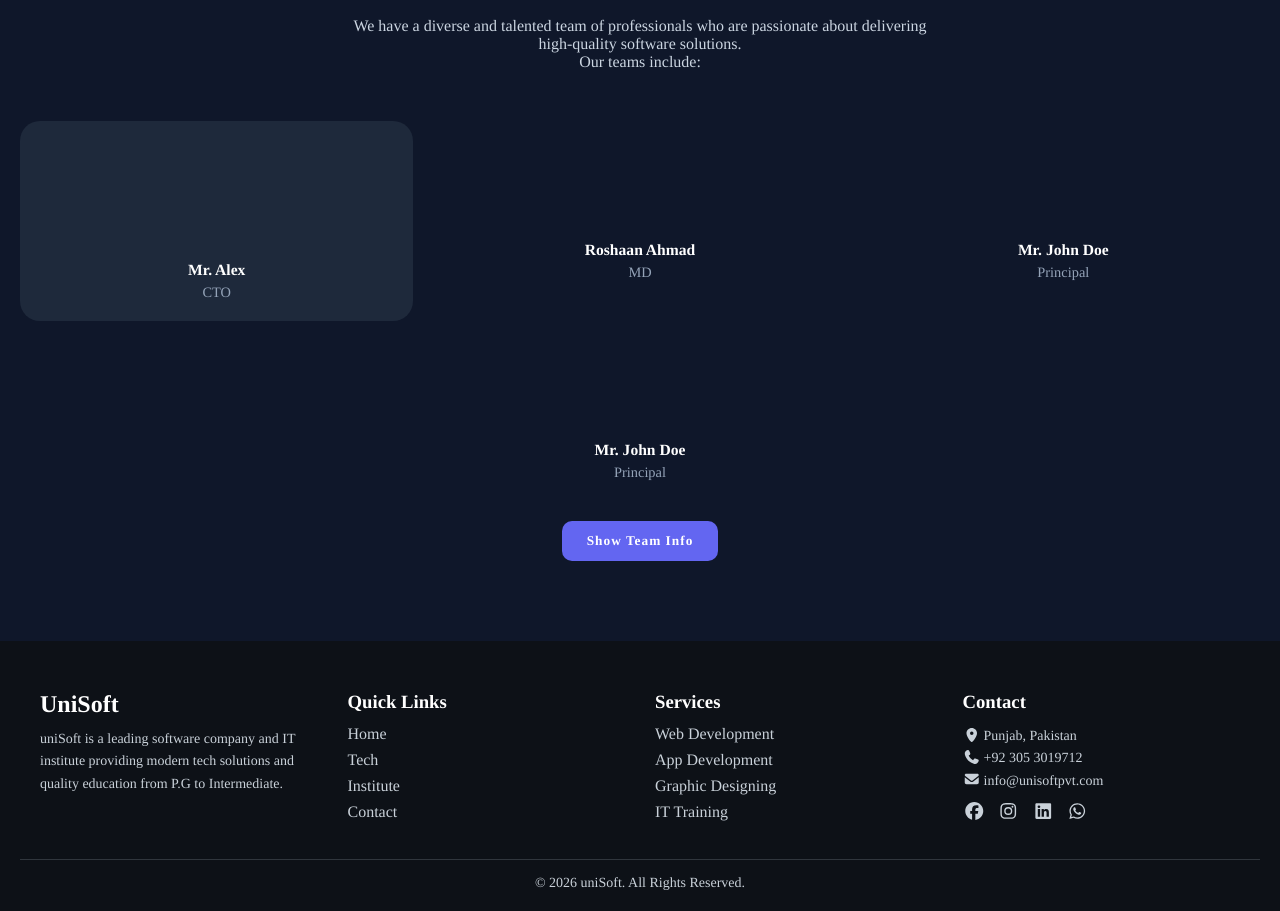
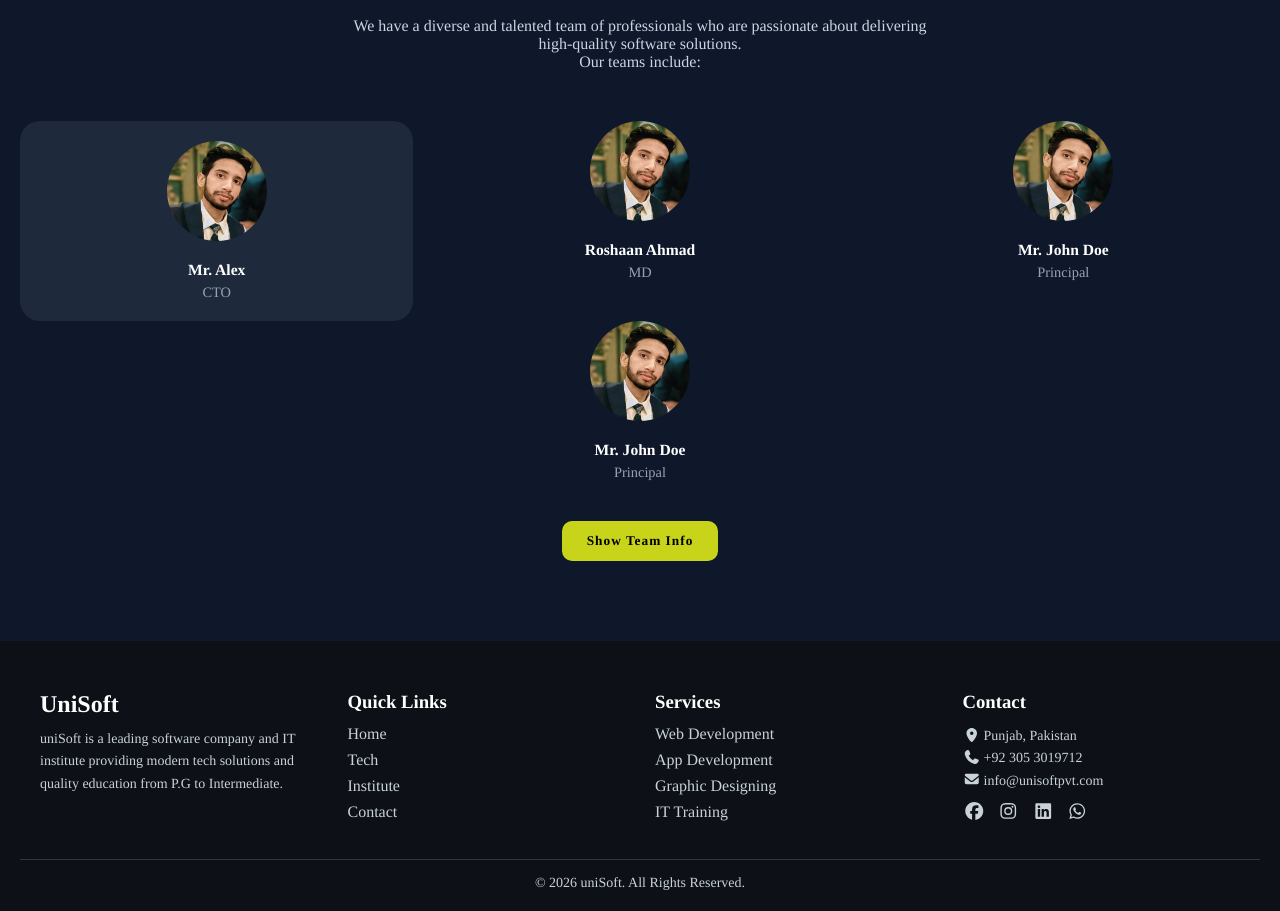
Before and after one commit to ShaniBhai786/uniSoftpvt, a React (Vite) app in the folder client/: page /school in a window 1280 px wide. Shown: the part 1122-2033 px from the top of the page. Built offline with nearby package versions, Linux system fonts and the light colour scheme; a web font is replaced by a local one.

Commit message:
Refactor About section text for clarity and update styles in App.css for improved design

```diff
--- a/client/src/App.css
+++ b/client/src/App.css
@@ -231,6 +231,7 @@ html {
 .about-intro p {
   color: #cbd5e1;
   line-height: 1.7;
+  text-align: left;
 }
 
 /* cards */
@@ -433,7 +434,7 @@ html {
 }
 .submit-btn:hover {
   transform: translateY(-3px);
-  box-shadow: 0 8px 20px rgba(25, 212, 193, 0.6);
+  box-shadow: 0 0px 40px rgba(34, 32, 0, 0.6);
 }
 .contactus {
   width: 420px;
@@ -441,7 +442,7 @@ html {
   border-radius: 15px;
   background: rgba(255, 255, 255, 0.1);
   backdrop-filter: blur(10px);
-  box-shadow: 0 10px 30px rgba(0, 0, 0, 0.3);
+  box-shadow: 0 10px 30px rgb(61, 73, 1);
   display: flex;
   flex-direction: column;
   gap: 20px;
@@ -552,12 +553,12 @@ html {
   height: 100px;
   border-radius: 50%;
   margin: auto;
-  /* background: linear-gradient(135deg, #38bdf8, #6366f1); */
-  /* background: url(./images/ceo.jpeg); */
+}
+.member2{
+  background: url(./images/ceo.jpeg);
   background-position: center;
-  background-size: cover;
-}
-
+  background-size: 120%;
+}
 /* 🔥 BUTTON */
 .popover-btn {
   margin-top: 15px;
@@ -602,7 +603,7 @@ html {
 
 .inner h2 {
   margin-top: 10px;
-  color: #38bdf8;
+  color: #fff;
   font-size: 20px;
 }
 
@@ -637,15 +638,15 @@ html {
   margin-top: 40px;
   padding: 12px 25px;
   border: none;
-  background: #6366f1;
-  color: white;
+  background: #c7d419;
+  color: black;
   border-radius: 10px;
   cursor: pointer;
   transition: 0.3s;
 }
 
 .submit-btn:hover {
-  background: #4f46e5;
+  background: #9ea814;
 }
 
 .team-info li {
@@ -792,11 +793,11 @@ html {
   background: #e0e0e0;
   border: none;
   border-radius: 50%;
-  font-size: 18px;
+  font-size: 20px;
   padding: 6px 10px;
   cursor: pointer;
   transition: 0.3s;
-  z-index: 10;
+  z-index: 17;
 }
 
 .team-info .close:hover {
@@ -906,6 +907,11 @@ html {
   .teams{
     overflow: auto;
     padding-bottom: 30px;
+  }
+  .close{
+    z-index: 99;
+    position: absolute;
+    font-size: 29px;
   }
 }
 .close {
--- a/client/src/pages/About.jsx
+++ b/client/src/pages/About.jsx
@@ -6,14 +6,10 @@ function About() {
 
       {/* About Intro */}
       <div className="about-intro">
-        <h2>About uniSoft</h2>
+        <h2>About UniSoft</h2>
         <p>
-          At uniSoft, we believe in creating innovative digital solutions that
-          help businesses grow in the modern world. Our team is committed to
-          delivering high-quality software, modern websites, and reliable
-          applications that provide real value to our clients. With creativity,
-          technology, and experience, we turn ideas into powerful digital
-          products.
+          UniSoft creates innovative digital solutions to help businesses grow, delivering high-quality software, modern websites, and reliable applications by combining creativity, technology, and experience.
+
         </p>
       </div>
 
```
